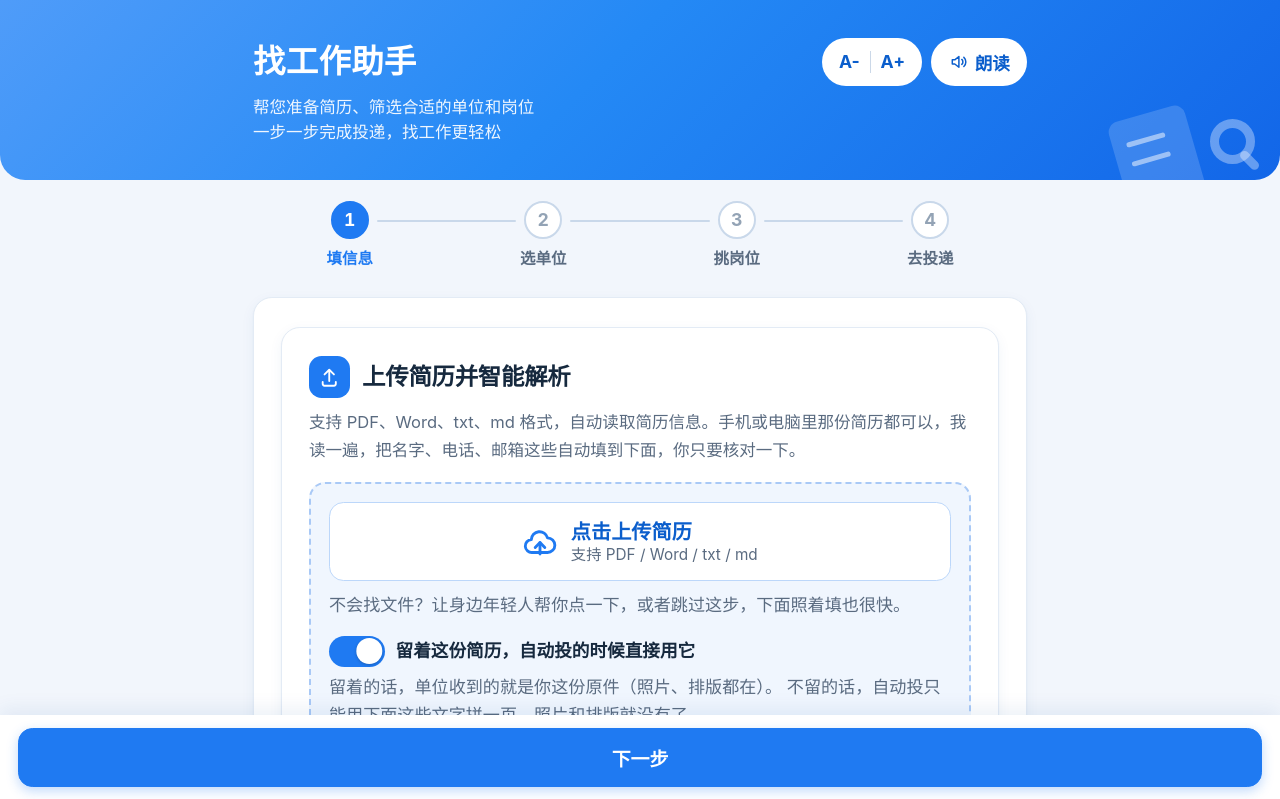
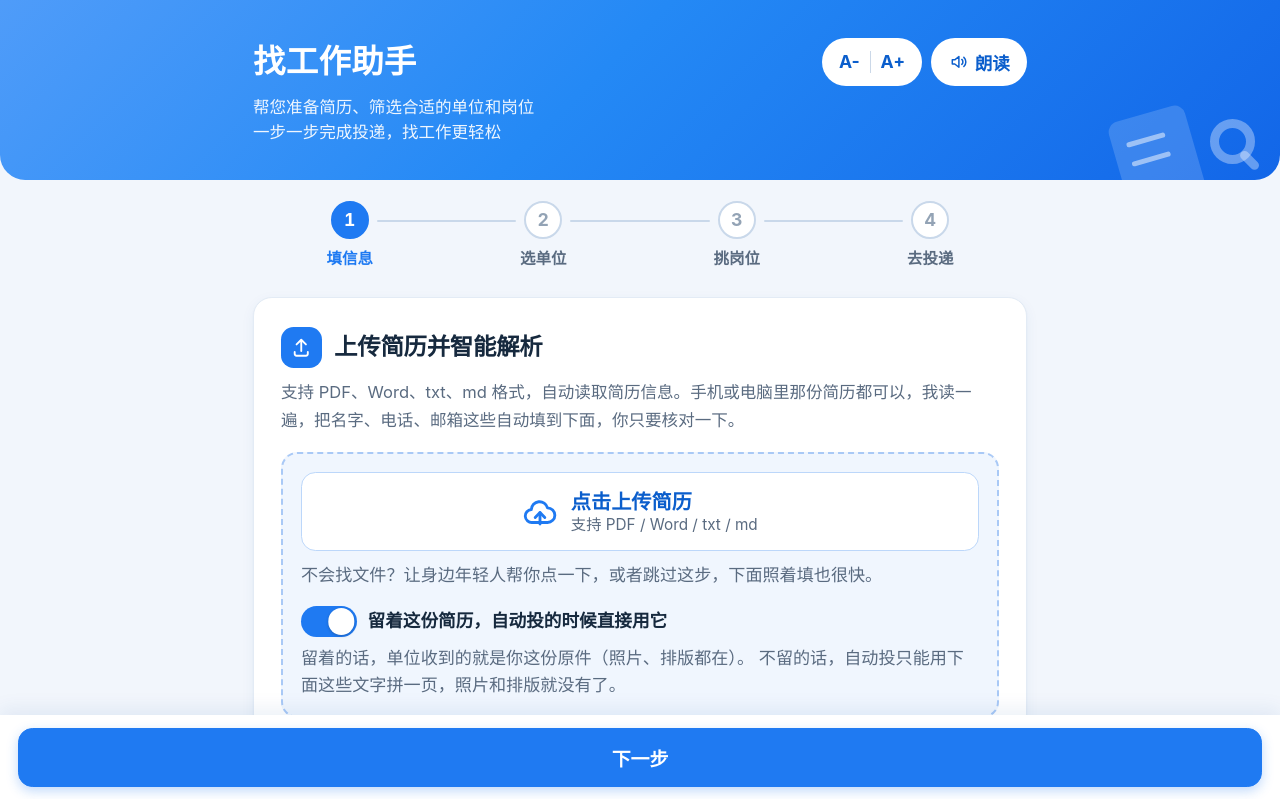
Before and after one commit to heyiyi7410/aijobs, a Vue app in the folder frontend/: page / in a window 1280 px wide. Shown: the top 799 px of the page. Built offline with nearby package versions, Linux system fonts and the light colour scheme.

Commit message:
UI: 修正 Step1 拆卡层级

```diff
--- a/frontend/src/components/Step1Profile.vue
+++ b/frontend/src/components/Step1Profile.vue
@@ -1,7 +1,6 @@
 <template>
   <div>
     <div class="card">
-      <div class="card">
       <div class="card-head">
         <span class="tile" aria-hidden="true">
           <svg viewBox="0 0 24 24" fill="none" stroke="currentColor" stroke-width="2"
@@ -73,6 +72,7 @@
         </div>
       </div>
 
+    <div class="card">
       <div class="card-head">
         <span class="tile" aria-hidden="true">
           <svg viewBox="0 0 24 24" fill="none" stroke="currentColor" stroke-width="2"
```
